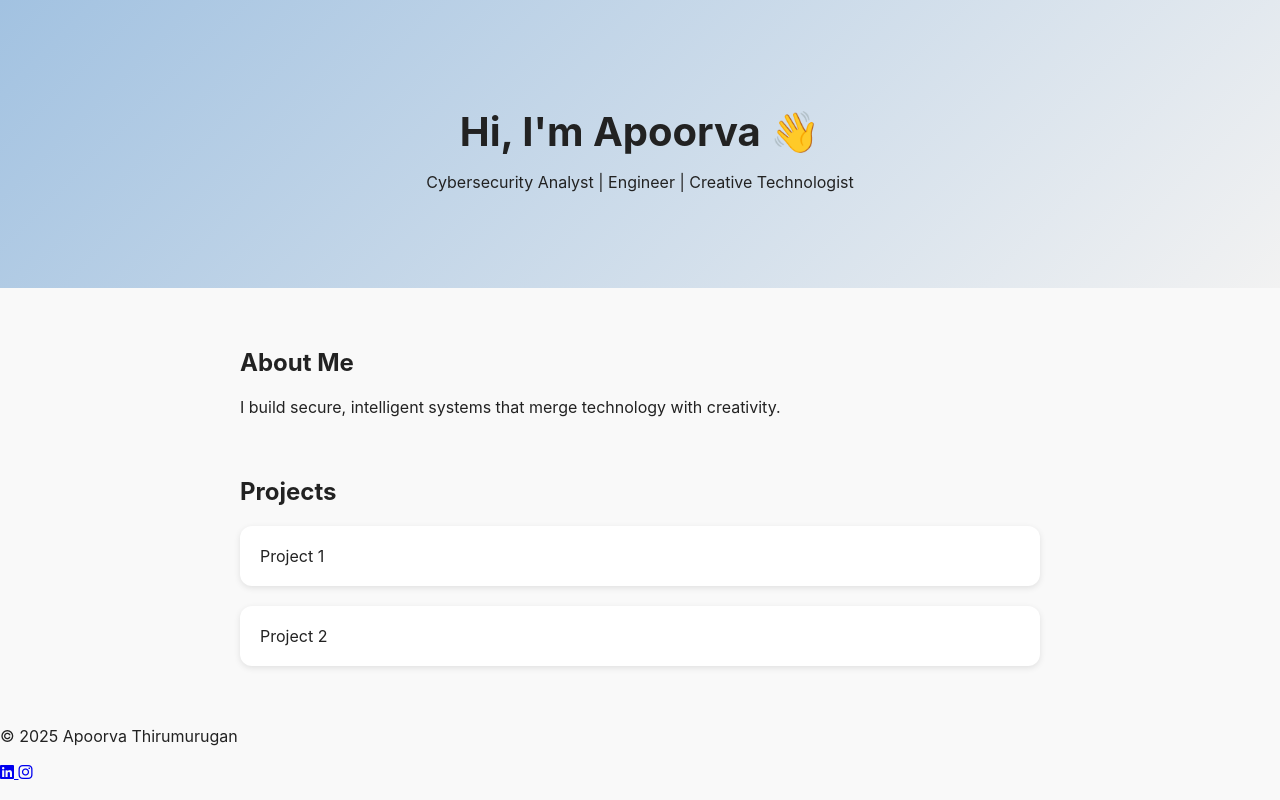
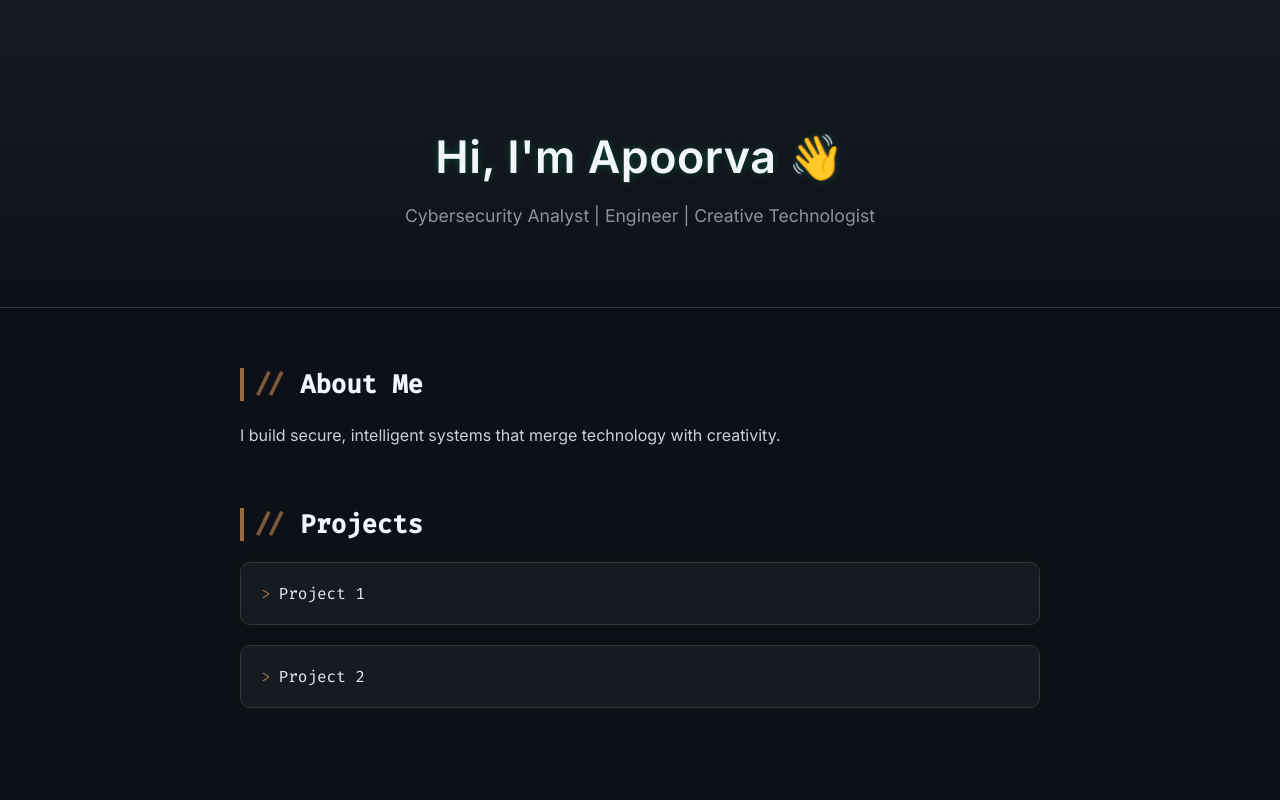
Before and after one commit to apoorvaat/apoorvathirumurugan.github.io, a plain HTML site: page index.html in a window 1280 px wide. Shown: the top 800 px of the page. Drawn offline with Linux system fonts and the light colour scheme.

Commit message:
updating style

```diff
--- a/index.html
+++ b/index.html
@@ -3,9 +3,8 @@
 <head>
   <meta charset="UTF-8">
   <meta name="viewport" content="width=device-width, initial-scale=1.0">
-  <title>Apoorva Thirumurugan | Portfolio</title>
+  <title>Apoorva Thirumurugan | Cyber Portfolio</title>
   <link rel="stylesheet" href="style.css">
-  <!-- Font Awesome for social icons -->
   <link rel="stylesheet" href="https://cdnjs.cloudflare.com/ajax/libs/font-awesome/6.5.0/css/all.min.css">
 </head>
 <body>
--- a/style.css
+++ b/style.css
@@ -1,32 +1,128 @@
+/* ====== BASE ====== */
+@import url('https://fonts.googleapis.com/css2?family=Fira+Code:wght@400;500&family=Inter:wght@400;600&display=swap');
+
 body {
   font-family: 'Inter', sans-serif;
   margin: 0;
   padding: 0;
-  background: #f9f9f9;
-  color: #222;
+  background: #0d1117; /* GitHub dark background */
+  color: #e6edf3; /* Soft white text */
 }
 
+/* ====== HEADER ====== */
 header {
   text-align: center;
-  padding: 80px 20px;
-  background: linear-gradient(135deg, #a2c2e1, #f2f2f2);
+  padding: 100px 20px 60px;
+  background: linear-gradient(180deg, #161b22 0%, #0d1117 100%);
+  border-bottom: 1px solid #30363d;
 }
 
 h1 {
-  font-size: 2.5rem;
+  font-size: 2.8rem;
   margin-bottom: 0.3em;
+  color: #f0f6fc;
+  letter-spacing: 0.5px;
+  text-shadow: 0 0 8px rgba(0, 255, 170, 0.2);
 }
 
+header p {
+  font-size: 1.1rem;
+  color: #8b949e;
+}
+
+/* ====== SECTIONS ====== */
 section {
   max-width: 800px;
   margin: 60px auto;
   padding: 0 20px;
 }
 
+h2 {
+  font-size: 1.6rem;
+  color: #f0f6fc;
+  border-left: 4px solid #9b6b43; /* vintage brown accent */
+  padding-left: 10px;
+  font-family: 'Fira Code', monospace;
+}
+
+p {
+  font-size: 1rem;
+  line-height: 1.6;
+  color: #c9d1d9;
+}
+
+/* ====== PROJECT CARDS ====== */
 .project-card {
-  background: white;
-  border-radius: 12px;
-  box-shadow: 0 2px 6px rgba(0,0,0,0.1);
+  background: #161b22;
+  border: 1px solid #30363d;
+  border-radius: 10px;
+  box-shadow: 0 0 10px rgba(155, 107, 67, 0.05);
   padding: 20px;
   margin-top: 20px;
+  transition: all 0.2s ease;
+  font-family: 'Fira Code', monospace;
+  color: #e6edf3;
 }
+
+.project-card:hover {
+  transform: translateY(-4px);
+  border-color: #9b6b43;
+  box-shadow: 0 0 12px rgba(155, 107, 67, 0.2);
+}
+
+/* ====== FOOTER ====== */
+footer {
+  text-align: center;
+  padding: 40px 20px;
+  background: #161b22;
+  border-top: 1px solid #30363d;
+  color: #8b949e;
+  font-size: 0.9rem;
+  margin-top: 100px;
+}
+
+footer .social-links {
+  margin-top: 10px;
+}
+
+footer .social-links a {
+  color: #e6edf3;
+  margin: 0 10px;
+  font-size: 1.4rem;
+  transition: color 0.3s ease, transform 0.2s ease;
+}
+
+footer .social-links a:hover {
+  color: #0077b5; /* LinkedIn blue */
+  transform: translateY(-3px);
+}
+
+footer .social-links a:nth-child(2):hover {
+  color: #e1306c; /* Instagram pink */
+}
+
+/* ====== CYBER DETAILS ====== */
+.project-card::before {
+  content: ">";
+  color: #9b6b43;
+  margin-right: 8px;
+}
+
+h2::before {
+  content: "// ";
+  color: #9b6b43;
+  opacity: 0.8;
+}
+
+/* ====== RESPONSIVE ====== */
+@media (max-width: 600px) {
+  h1 {
+    font-size: 2.2rem;
+  }
+  header p {
+    font-size: 1rem;
+  }
+  section {
+    margin: 40px auto;
+  }
+}
```
